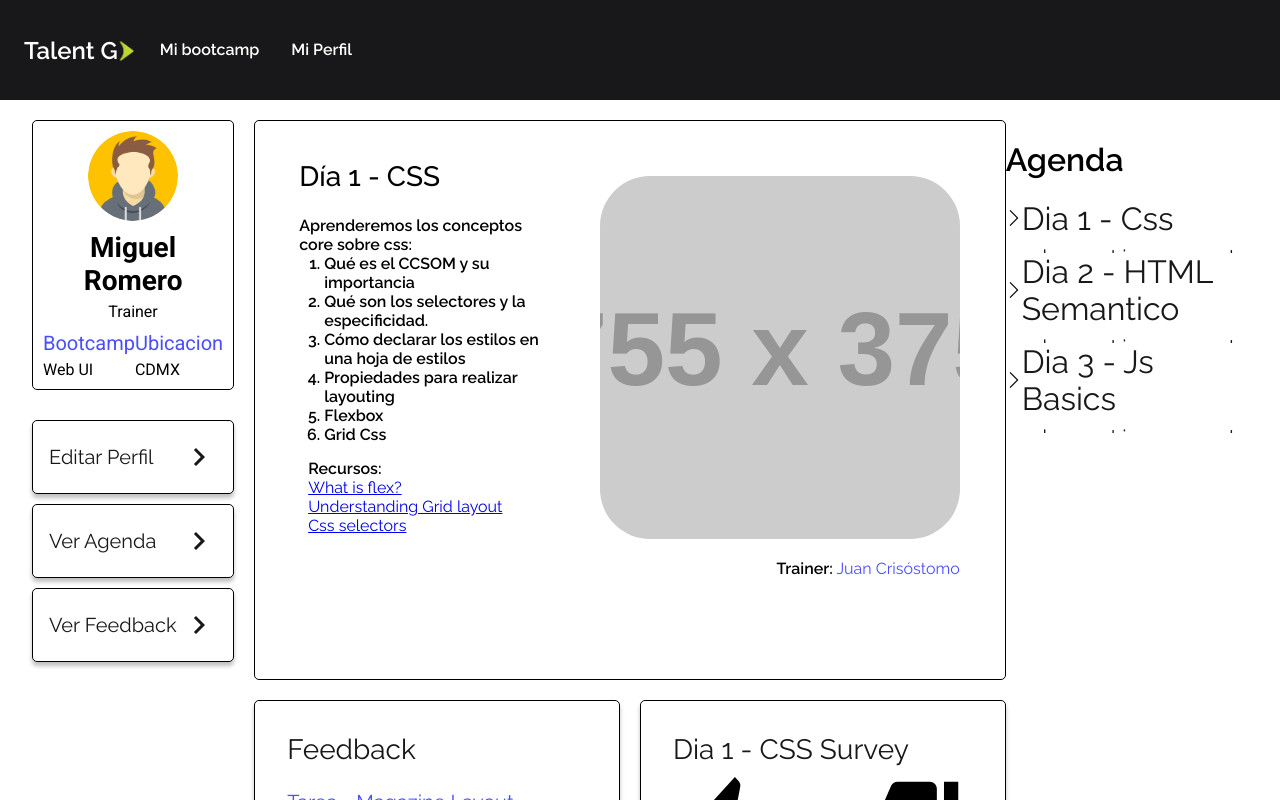
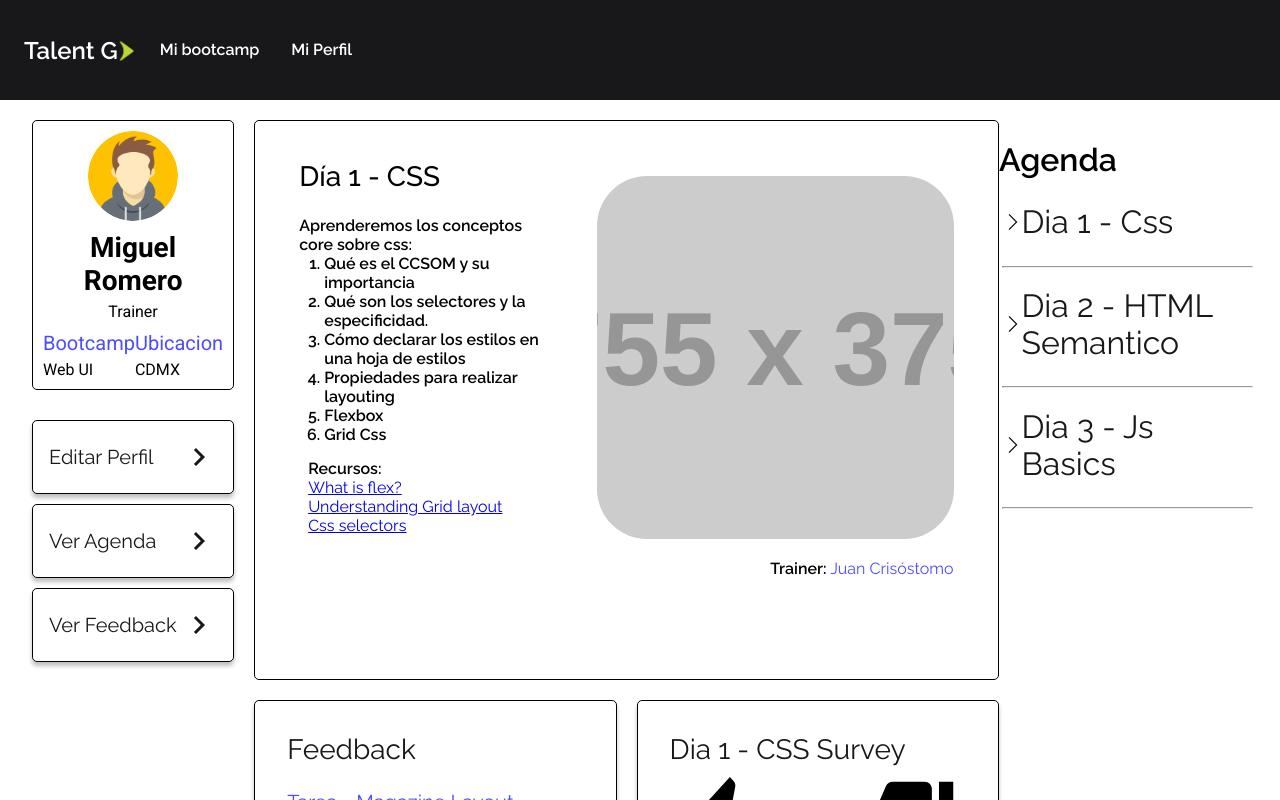
Before and after one commit to Talent-G/Talent-G, a React (Create React App) app: page / in a window 1280 px wide. Shown: the top 800 px of the page. Built offline with nearby package versions, Linux system fonts and the light colour scheme.

Commit message:
[UPDATE] hr divider placement into acordion items

```diff
--- a/src/components/Accordion/styles.css
+++ b/src/components/Accordion/styles.css
@@ -4,16 +4,3 @@
   font-size: 2rem;
   color: var(--primary-color);
 }
-.accordion-item {
-}
-
-.students-items {
-  padding: 0;
-}
-.accordion-content {
-  padding: 0.5rem 0;
-  font-style: normal;
-  font-weight: normal;
-  font-size: var(--subtitle-font-size);
-  list-style: none;
-}
--- a/src/components/AccordionItem/index.js
+++ b/src/components/AccordionItem/index.js
@@ -16,9 +16,9 @@ const AccordionItem = ({ title, content }) => {
           <img className='toggle' src={Chevron} aria-expanded={isActive} alt='Toggle Accordion' />
           <span>{title}</span>
         </div>
-        {/* {isActive && <div className="accordion-content" aria-expanded={!isActive}>{content}</div>} */}
         <div className="accordion-content" aria-expanded={!isActive}>{content}</div>
       </div>
+      <hr className='accordion-item__divider' />
     </>
   );
 };
--- a/src/components/AccordionItem/styles.css
+++ b/src/components/AccordionItem/styles.css
@@ -3,7 +3,7 @@
 .accordion {
   font-size: 2rem;
   color: var(--primary-color);
-  margin: 0;
+  margin: 0.2rem;
   display: flex;
   flex-direction: column;
   align-items: flex-start;
@@ -11,13 +11,18 @@
   width: 100%;
 }
 .accordion:nth-of-type(1) {
-  border-top-width: 1px;
+  border-top-width: 2px;
 }
 .accordion-title {
   display: flex;
 }
 .accordion-item:hover {
   cursor: pointer;
+}
+
+.accordion-item__divider {
+  size: 2;
+  width: 100%;
 }
 
 .accordion img.toggle {
@@ -37,7 +42,7 @@
   overflow: hidden;
   max-height: 1000px;
   transition: max-height 1s ease-in-out;
-  padding: 0.2rem 0;
+  padding: 0.2rem;
 }
 
 .accordion-content[aria-expanded="true"] {
```
